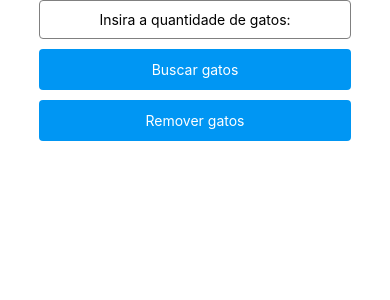
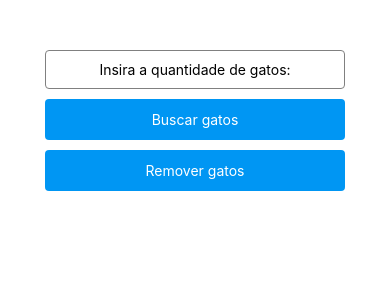
Before and after one commit to renanmeira/20241_fatec_ipi_pdm_noite_p2, a React Native app in the folder thecatapi/: screen / in a window 390 px wide. Shown: the top 300 px of the page. Built offline with nearby package versions, Linux system fonts and the light colour scheme.

Commit message:
feat: adiciona efeitos visuais e ajusta redimensionamento das fotos

```diff
--- a/thecatapi/App.tsx
+++ b/thecatapi/App.tsx
@@ -1,11 +1,5 @@
 import React, { useState } from 'react';
-import { StyleSheet,
-          View,
-          TextInput,
-          Text,
-          Pressable,
-          FlatList,
-          Image } from 'react-native';
+import { StyleSheet, View, TextInput, Text, TouchableOpacity, FlatList, Image } from 'react-native';
 
 interface Cat {
   id: string;
@@ -13,12 +7,11 @@ interface Cat {
 }
 
 export default function App() {
-  const [busca, SetBusca] = useState('');
-  //const [imagensAntigas, setImagensAntigas] = useState<Cat[]>([]);
+  const [busca, setBusca] = useState('');
   const [imagens, setImagens] = useState<Cat[]>([]);
 
   const buscarGatos = () => {
-    const busca2 = busca === '' ? 5 : busca;
+    const busca2 = busca === '' ? 5 : parseInt(busca, 10);
 
     fetch(`https://api.thecatapi.com/v1/images/search?limit=${busca2}`, {
       method: 'GET',
@@ -26,54 +19,50 @@ export default function App() {
     })
       .then((response) => response.json())
       .then((data: Cat[]) => {
+        console.log('Dados retornados:', data);
         setImagens(data);
-        //setImagensAntigas(imagensAnteriores)
-        SetBusca("");
+        setBusca('');
       })
-
       .catch((error) => {
-        console.error(error);
+        console.error('Erro ao buscar gatos:', error);
       });
   };
 
-  const RemoverFotos = () => {
+  const removerFotos = () => {
     setImagens([]);
-    SetBusca("");
-  }
+    setBusca('');
+  };
 
   return (
     <View style={styles.container}>
+      <View style={styles.header}>
         <TextInput
           style={styles.input}
           placeholder="Insira a quantidade de gatos:"
           value={busca}
-        onChangeText={SetBusca}
+          onChangeText={setBusca}
+          keyboardType="numeric"
         />
-      <Pressable
-          style={({ pressed }) => [
-            styles.button,
-            pressed && { transform: [{ scale: 0.95 }] },
-          ]}
+        <TouchableOpacity
+          style={styles.button}
           onPress={buscarGatos}
         >
           <Text style={styles.buttonText}>Buscar gatos</Text>
-      </Pressable>
+        </TouchableOpacity>
 
-      <Pressable
-          style={({ pressed }) => [
-            styles.button,
-            pressed && { transform: [{ scale: 0.95 }] },
-          ]}
-          onPress={RemoverFotos}
+        <TouchableOpacity
+          style={styles.button}
+          onPress={removerFotos}
         >
           <Text style={styles.buttonText}>Remover gatos</Text>
-      </Pressable>
-
+        </TouchableOpacity>
+      </View>
       <FlatList
         style={styles.imageList}
+        contentContainerStyle={styles.imageListContainer}
         data={imagens.slice(0, 10)}
         renderItem={({ item }) => (
-          <Image source={{ uri: item.url }} style={styles.image} resizeMode="contain" />
+          <Image source={{ uri: item.url }} style={styles.image} resizeMode="cover" />
         )}
         keyExtractor={(item) => item.id}
       />
@@ -85,11 +74,15 @@ const styles = StyleSheet.create({
   container: {
     flex: 1,
     backgroundColor: '#fff',
+  },
+  header: {
     alignItems: 'center',
-    justifyContent: 'center',
+    justifyContent: 'flex-start',
+    paddingTop: 50,
   },
   input: {
     width: '80%',
+    maxWidth: 300,
     borderColor: 'gray',
     borderWidth: 1,
     marginBottom: 10,
@@ -99,24 +92,31 @@ const styles = StyleSheet.create({
   },
   button: {
     width: '80%',
+    maxWidth: 300,
     backgroundColor: '#0096F3',
     padding: 12,
     borderRadius: 4,
     marginBottom: 10,
+    alignItems: 'center',
   },
-
-
   buttonText: {
     color: 'white',
     textAlign: 'center',
   },
-
   imageList: {
     width: '100%',
   },
+  imageListContainer: {
+    alignItems: 'center',
+    justifyContent: 'center',
+    paddingVertical: 20,
+  },
   image: {
-    width: '100%',
+    width: 300,
     height: 200,
     marginBottom: 10,
+    borderRadius: 10,
+    borderColor: 'black',
+    borderWidth: 2,
   },
 });
--- a/thecatapi/package.json
+++ b/thecatapi/package.json
@@ -9,13 +9,13 @@
     "web": "expo start --web"
   },
   "dependencies": {
+    "@expo/metro-runtime": "~3.2.1",
     "expo": "~51.0.11",
     "expo-status-bar": "~1.12.1",
     "react": "18.2.0",
+    "react-dom": "^18.2.0",
     "react-native": "0.74.2",
-    "react-native-web": "~0.19.10",
-    "react-dom": "18.2.0",
-    "@expo/metro-runtime": "~3.2.1"
+    "react-native-web": "^0.19.12"
   },
   "devDependencies": {
     "@babel/core": "^7.20.0",
```
Also changed, not shown: 2 other files (tests, documents, lock files or other folders). Lines whose indentation alone changed are shown as unchanged.
